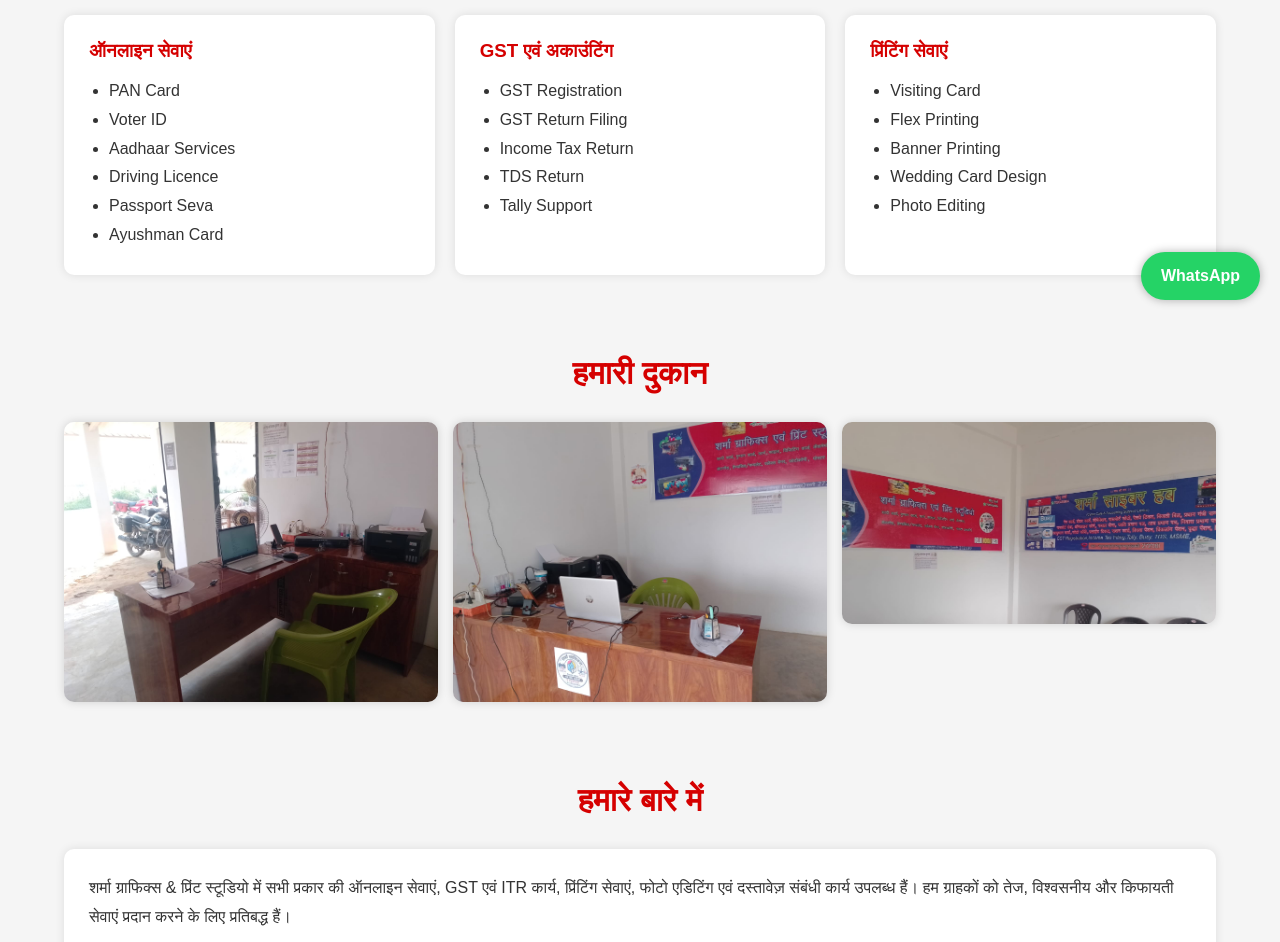
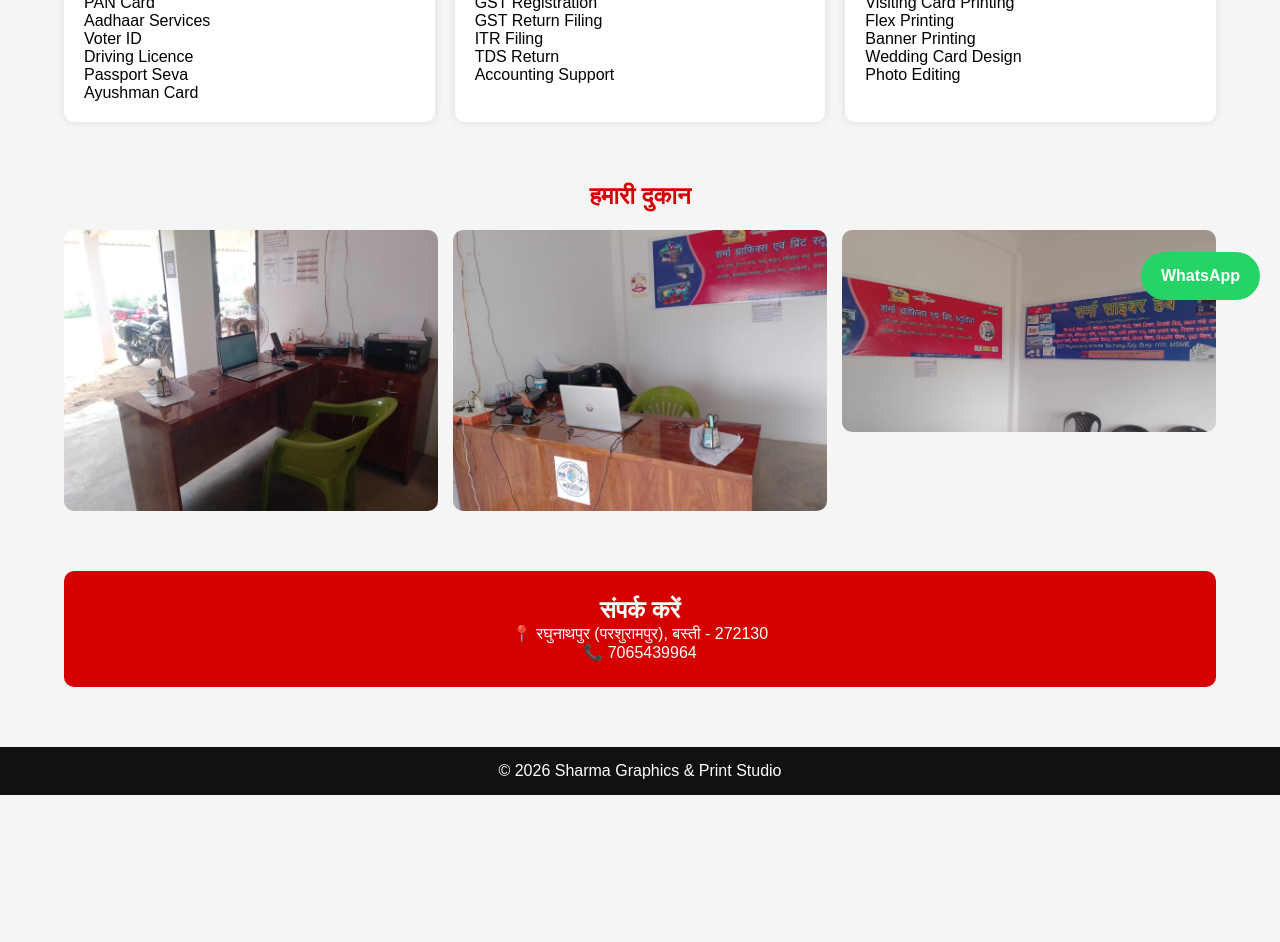
Before and after one commit to sonusharma04/sharma-graphics, a plain HTML site: page index.html in a window 1280 px wide. Shown: the part 480-1422 px from the top of the page. After the commit the page ends 1275 px from the top, so only its background shows below. Drawn offline with Linux system fonts and the light colour scheme.

Commit message:
Update index.html

```diff
--- a/index.html
+++ b/index.html
@@ -15,46 +15,39 @@ font-family:Arial,sans-serif;
 
 body{
 background:#f5f5f5;
-color:#333;
 }
 
 header{
-background:linear-gradient(135deg,#d50000,#ff3d3d);
+background:#d50000;
 color:white;
 text-align:center;
-padding:40px 20px;
+padding:30px;
 }
 
 .logo{
 width:150px;
 height:150px;
 border-radius:50%;
-background:#fff;
-padding:10px;
-margin-bottom:15px;
+background:white;
+padding:5px;
 }
 
 header h1{
-font-size:40px;
-margin-bottom:10px;
-}
-
-header p{
-font-size:18px;
+margin-top:15px;
+font-size:35px;
 }
 
 .container{
 width:90%;
 max-width:1200px;
 margin:auto;
-padding:40px 0;
+padding:30px 0;
 }
 
-.section-title{
+.title{
 text-align:center;
-font-size:32px;
 color:#d50000;
-margin-bottom:30px;
+margin-bottom:20px;
 }
 
 .services{
@@ -65,19 +58,14 @@ gap:20px;
 
 .card{
 background:white;
-padding:25px;
+padding:20px;
 border-radius:10px;
-box-shadow:0 0 10px rgba(0,0,0,.1);
+box-shadow:0 0 10px rgba(0,0,0,0.1);
 }
 
 .card h3{
 color:#d50000;
-margin-bottom:15px;
-}
-
-.card ul{
-padding-left:20px;
-line-height:1.8;
+margin-bottom:10px;
 }
 
 .gallery{
@@ -89,40 +77,26 @@ gap:15px;
 .gallery img{
 width:100%;
 border-radius:10px;
-box-shadow:0 0 10px rgba(0,0,0,.15);
-}
-
-.about{
-background:white;
-padding:25px;
-border-radius:10px;
-box-shadow:0 0 10px rgba(0,0,0,.1);
-line-height:1.8;
 }
 
 .contact{
 background:#d50000;
 color:white;
-padding:30px;
+padding:25px;
 border-radius:10px;
 text-align:center;
 }
 
-.contact h2{
-margin-bottom:15px;
-}
-
 .whatsapp{
 position:fixed;
+bottom:20px;
 right:20px;
-bottom:20px;
 background:#25D366;
 color:white;
 padding:15px 20px;
 border-radius:50px;
 text-decoration:none;
 font-weight:bold;
-box-shadow:0 0 10px rgba(0,0,0,.3);
 }
 
 footer{
@@ -130,22 +104,16 @@ background:#111;
 color:white;
 text-align:center;
 padding:15px;
-margin-top:40px;
-}
-
-@media(max-width:768px){
-header h1{
-font-size:28px;
-}
+margin-top:30px;
 }
 </style>
+
 </head>
-
 <body>
 
 <header>
 
-<img src="Logo.jpg.jpeg" class="logo" alt="Logo">
+<img src="Logo.jpg.jpeg" class="logo">
 
 <h1>शर्मा ग्राफिक्स & प्रिंट स्टूडियो</h1>
 
@@ -161,42 +129,42 @@ font-size:28px;
 
 <div class="container">
 
-<h2 class="section-title">हमारी सेवाएं</h2>
+<h2 class="title">हमारी सेवाएं</h2>
 
 <div class="services">
 
 <div class="card">
 <h3>ऑनलाइन सेवाएं</h3>
-<ul>
-<li>PAN Card</li>
-<li>Voter ID</li>
-<li>Aadhaar Services</li>
-<li>Driving Licence</li>
-<li>Passport Seva</li>
-<li>Ayushman Card</li>
-</ul>
+<p>
+PAN Card<br>
+Aadhaar Services<br>
+Voter ID<br>
+Driving Licence<br>
+Passport Seva<br>
+Ayushman Card
+</p>
 </div>
 
 <div class="card">
 <h3>GST एवं अकाउंटिंग</h3>
-<ul>
-<li>GST Registration</li>
-<li>GST Return Filing</li>
-<li>Income Tax Return</li>
-<li>TDS Return</li>
-<li>Tally Support</li>
-</ul>
+<p>
+GST Registration<br>
+GST Return Filing<br>
+ITR Filing<br>
+TDS Return<br>
+Accounting Support
+</p>
 </div>
 
 <div class="card">
 <h3>प्रिंटिंग सेवाएं</h3>
-<ul>
-<li>Visiting Card</li>
-<li>Flex Printing</li>
-<li>Banner Printing</li>
-<li>Wedding Card Design</li>
-<li>Photo Editing</li>
-</ul>
+<p>
+Visiting Card Printing<br>
+Flex Printing<br>
+Banner Printing<br>
+Wedding Card Design<br>
+Photo Editing
+</p>
 </div>
 
 </div>
@@ -205,29 +173,15 @@ font-size:28px;
 
 <div class="container">
 
-<h2 class="section-title">हमारी दुकान</h2>
+<h2 class="title">हमारी दुकान</h2>
 
 <div class="gallery">
 
-<img src="Shop1.jpg.jpeg" alt="Shop">
+<img src="Shop1.jpg.jpeg">
 
-<img src="Shop2.jpg.jpeg" alt="Shop">
+<img src="Shop2.jpg.jpeg">
 
-<img src="Shop3.jpg.jpeg" alt="Shop">
-
-</div>
-
-</div>
-
-<div class="container">
-
-<h2 class="section-title">हमारे बारे में</h2>
-
-<div class="about">
-
-शर्मा ग्राफिक्स & प्रिंट स्टूडियो में सभी प्रकार की ऑनलाइन सेवाएं, GST एवं ITR कार्य, प्रिंटिंग सेवाएं, फोटो एडिटिंग एवं दस्तावेज़ संबंधी कार्य उपलब्ध हैं।
-
-हम ग्राहकों को तेज, विश्वसनीय और किफायती सेवाएं प्रदान करने के लिए प्रतिबद्ध हैं।
+<img src="Shop3.jpg.jpeg">
 
 </div>
 
@@ -242,8 +196,6 @@ font-size:28px;
 <p>📍 रघुनाथपुर (परशुरामपुर), बस्ती - 272130</p>
 
 <p>📞 7065439964</p>
-
-<p>🕘 सुबह 8:00 बजे से शाम 8:00 बजे तक</p>
 
 </div>
 
```
